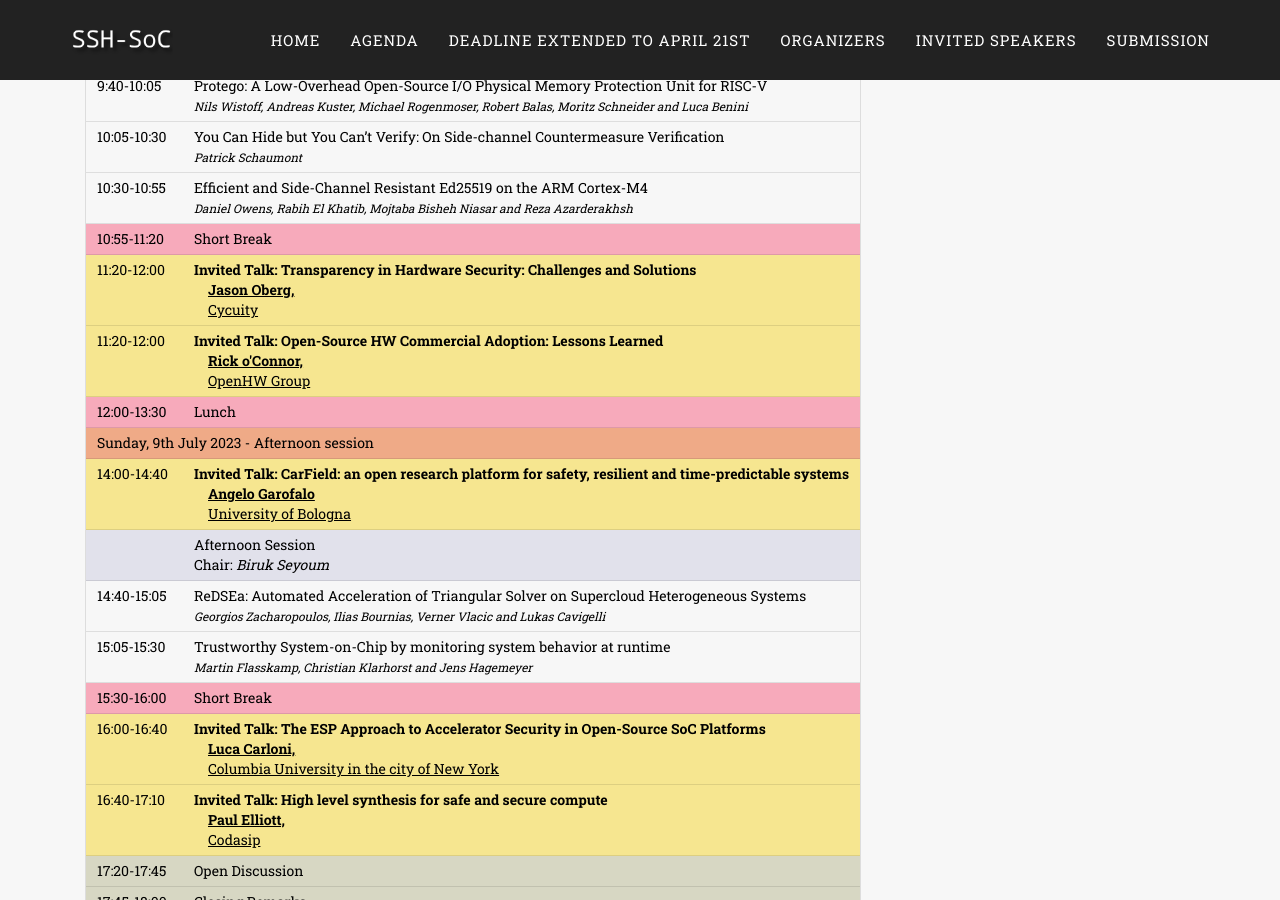
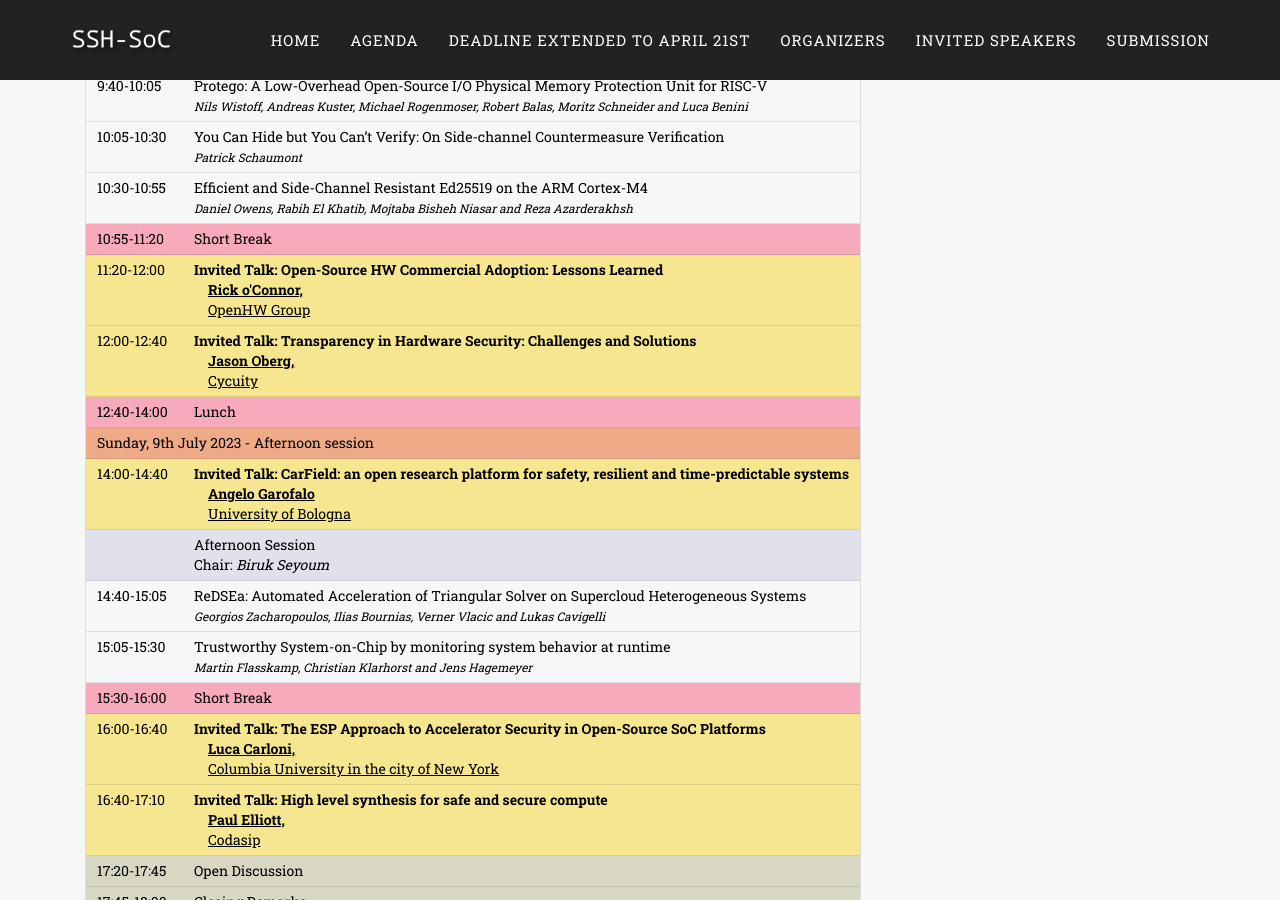
Before and after one commit to SSH-SoC-workshop/2024, a Jekyll site: the page built from agenda.markdown, in a window 1280 px wide and 900 px high, scrolled down 379 px. Built offline with Jekyll 4.4.1, drawn with Linux system fonts in a browser that asks for light colours; some web fonts are replaced.

Commit message:
Fixed agenda

```diff
--- a/agenda.markdown
+++ b/agenda.markdown
@@ -148,24 +148,25 @@ permalink: /agenda/
     <tr>
         <td class="program-special-event">11:20-12:00</td>
         <td class="program-special-event"><b>Invited
-                Talk: Transparency in Hardware Security: Challenges and Solutions</b>
-            <b><br>&emsp;<a>Jason Oberg,</a></b>
-            <br>&emsp;<a>Cycuity </a>
-        </td>
-    </tr>
-    <tr>
-        <td class="program-special-event">11:20-12:00</td>
-        <td class="program-special-event"><b>Invited
                 Talk: Open-Source HW Commercial Adoption: Lessons Learned
                 </b>
             <b><br>&emsp;<a>Rick o&#39;Connor,</a></b>
             <br>&emsp;<a>OpenHW Group</a>
         </td>
     </tr>
+    <tr>
+        <td class="program-special-event">12:00-12:40</td>
+        <td class="program-special-event"><b>Invited
+                Talk: Transparency in Hardware Security: Challenges and Solutions</b>
+            <b><br>&emsp;<a>Jason Oberg,</a></b>
+            <br>&emsp;<a>Cycuity </a>
+        </td>
+    </tr>
+
 
 
    <tr>
-        <td class="program-break">12:00-13:30</td>
+        <td class="program-break">12:40-14:00</td>
         <td class="program-break">Lunch</td>
     </tr>
     <tr>
```
